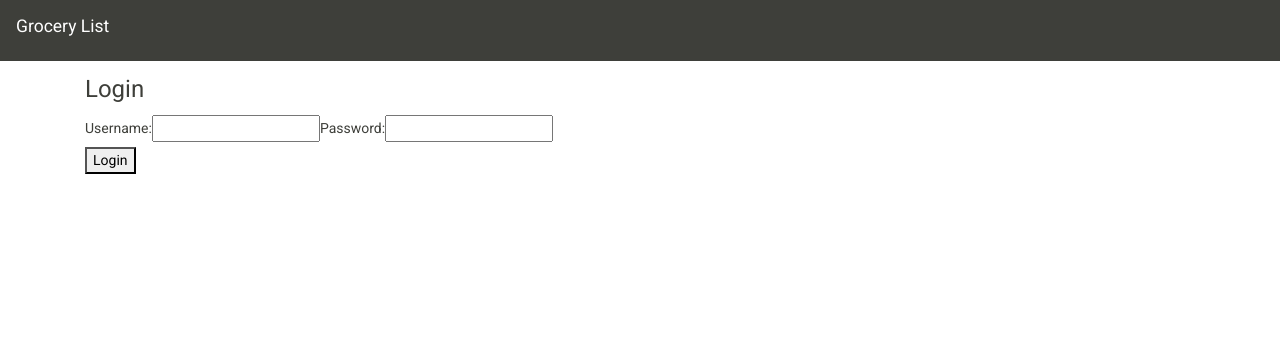
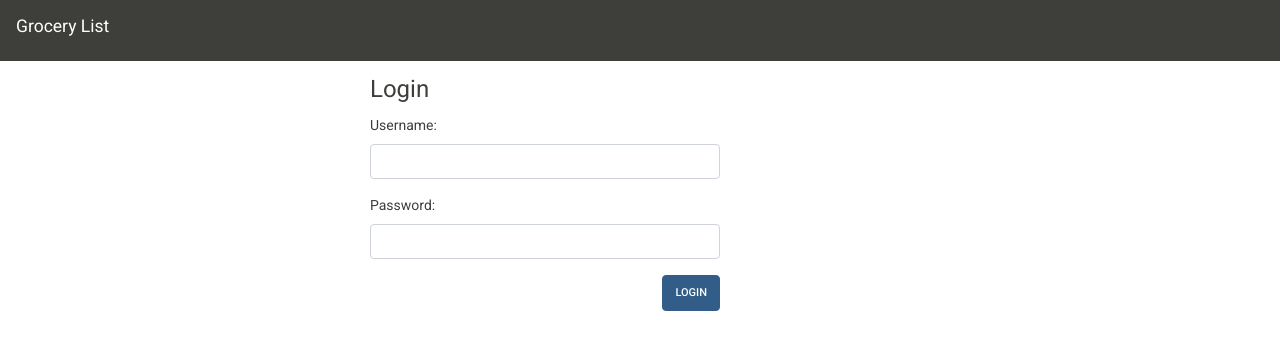
Before and after one commit to zmad5306/gl-ui, an Angular app: page /login in a window 1280 px wide. Shown: the top 350 px of the page. Built offline with nearby package versions, Linux system fonts and the light colour scheme.

Commit message:
Added some style to the login page

```diff
--- a/src/app/login/login.component.html
+++ b/src/app/login/login.component.html
@@ -1,23 +1,27 @@
+<div class="row">
+  <div class="col offset-lg-3 col-lg-4">
     <div *ngIf="loginError">
       There was an error logging in please try again.
     </div>
-<form [formGroup]="loginForm" (ngSubmit)="loginForm.valid && login()">
+    <form [formGroup]="loginForm" (ngSubmit)="loginForm.valid && login()" novalidate>
       <fieldset>
         <legend>Login</legend>
+        <div class="form-group">
           <label for="username">Username:</label>
-    <input id="username" type="text" formControlName="username">
-    <div *ngIf="loginForm.controls.username.dirty && loginForm.controls.username.errors" class="alert alert-danger">
-      <div *ngIf="loginForm.controls.username.errors?.required">
-        Username is required
+          <input id="username" type="text" formControlName="username" class="form-control">
+          <div *ngIf="loginForm.controls.username.dirty && loginForm.controls.username.errors">
+            <div class="invalid-feedback" *ngIf="loginForm.controls.username.errors?.required">Username is required</div>
           </div>
         </div>
+        <div class="form-group">
           <label for="password">Password:</label>
-    <input id="password" type="password" formControlName="password">
-    <div *ngIf="loginForm.controls.password.dirty && loginForm.controls.password.errors" class="alert alert-danger">
-      <div *ngIf="loginForm.controls.password.errors?.required">
-        Password is required
+          <input id="password" type="password" formControlName="password" class="form-control">
+          <div *ngIf="loginForm.controls.password.dirty && loginForm.controls.password.errors">
+            <div class="invalid-feedback" *ngIf="loginForm.controls.password.errors?.required">Password is required</div>
           </div>
         </div>
       </fieldset>
-  <button type="submit">Login</button>
+      <button type="submit" class="btn btn-primary float-right">Login</button>
     </form>
+  </div>
+</div>
--- a/src/styles.css
+++ b/src/styles.css
@@ -5,3 +5,7 @@ header.container-fluid {
 main {
   min-height: 100%;
 }
+.invalid-feedback {
+  display: block;
+  font-size: 90%;
+}
```
Lines whose indentation alone changed are shown as unchanged.
